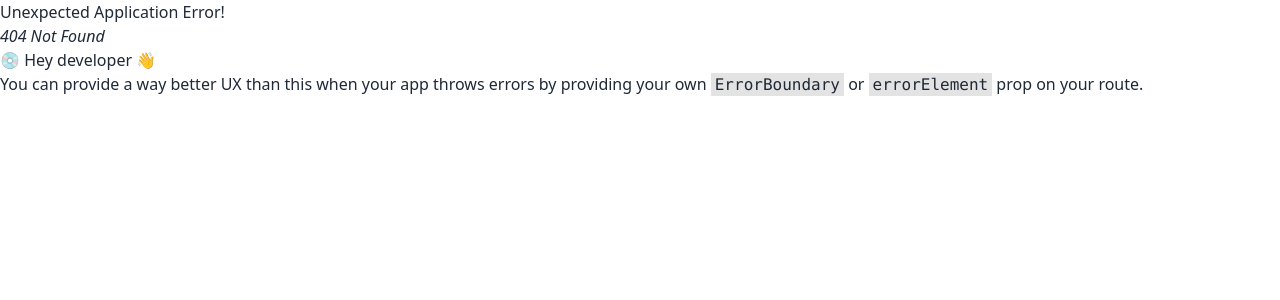
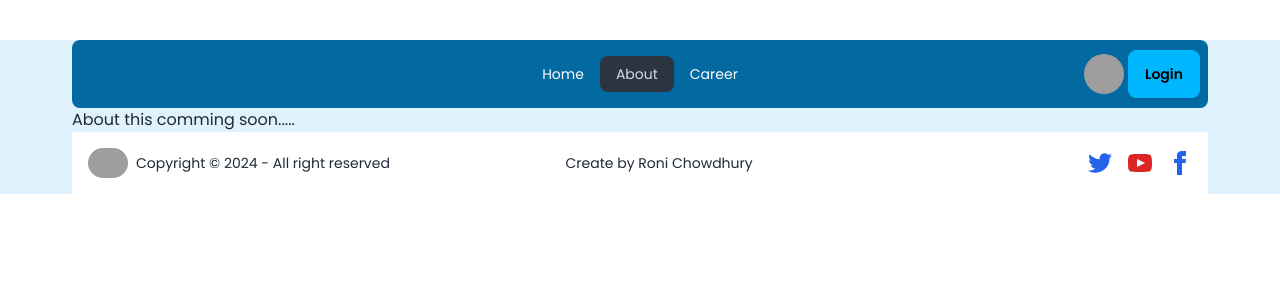
Before and after one commit to ronichowdhury999/dragon-news, a React (Vite) app: page /about in a window 1280 px wide. Before the commit this address had no page. Shown: the top 300 px of the page. Built offline with nearby package versions, Linux system fonts and the light colour scheme; grey boxes are pictures that could not be loaded.

Commit message:
about,and career component added

```diff
--- /dev/null
+++ b/src/Pages/About/About.jsx
@@ -0,0 +1,15 @@
+import Navbar from "../Shared/Navbar/Navbar"
+
+
+const About = () => {
+  return (
+    <div>
+        <Navbar/>
+        <div>
+            <h3>About this comming soon.....</h3>
+        </div>
+    </div>
+  )
+}
+
+export default About
--- /dev/null
+++ b/src/Pages/Career/Career.jsx
@@ -0,0 +1,13 @@
+
+import Navbar from "../Shared/Navbar/Navbar"
+
+const Career = () => {
+  return (
+    <div>
+        <Navbar />
+        <h3>Career this comming soon.....</h3>
+        </div>
+  )
+}
+
+export default Career
--- a/src/Pages/Shared/Navbar/Navbar.jsx
+++ b/src/Pages/Shared/Navbar/Navbar.jsx
@@ -46,7 +46,7 @@ const Navbar = () => {
                 src={userDefaultPic} />
             </div>
           </div>
-          <Link to="/login" className="btn btn-info">Login</Link>
+          <Link to="/" className="btn btn-info">Login</Link>
         </div>
       </div>
     </div>
```
Also changed, not shown: src/Routes/Router.jsx (+10 -0 lines).
